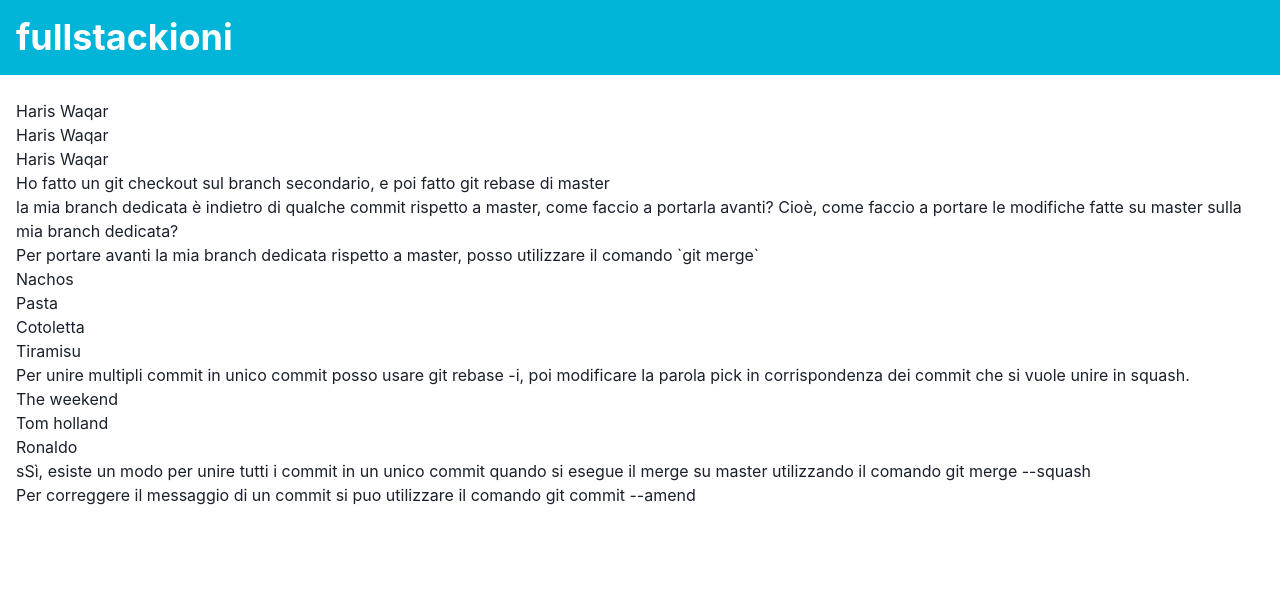
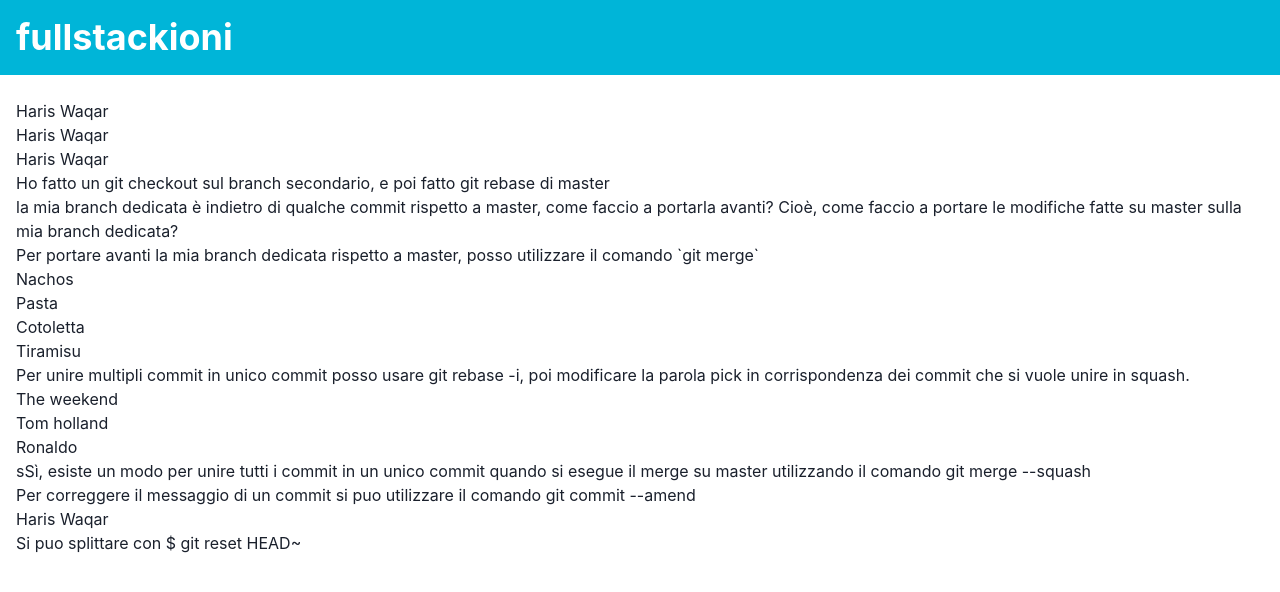
Before and after one commit to yunekoh/git-prova, a React (Vite) app: page /waqar in a window 1280 px wide. Shown: the top 592 px of the page. Built offline with nearby package versions, Linux system fonts and the light colour scheme.

Commit message:
Creazione bottone ed inserimento

```diff
--- /dev/null
+++ b/src/components/waqar/WaqarButton.tsx
@@ -0,0 +1,9 @@
+const WaqarButton = () => {
+  return (
+    <>
+      <button>Haris Waqar</button>
+    </>
+  );
+};
+
+export default WaqarButton;
--- a/src/pages/pageWaqar.tsx
+++ b/src/pages/pageWaqar.tsx
@@ -1,4 +1,6 @@
 import Logo from "../components/waqar/Logo";
+
+import WaqarButton from "../components/waqar/WaqarButton";
 
 const pageWaqar = () => {
   return (
@@ -52,6 +54,10 @@ const pageWaqar = () => {
         Per correggere il messaggio di un commit si puo utilizzare il comando
         git commit --amend
       </p>
+
+      {/* Domanda ES 8 */}
+      <WaqarButton />
+      <p>Si puo splittare con $ git reset HEAD~</p>
     </>
   );
 };
```
